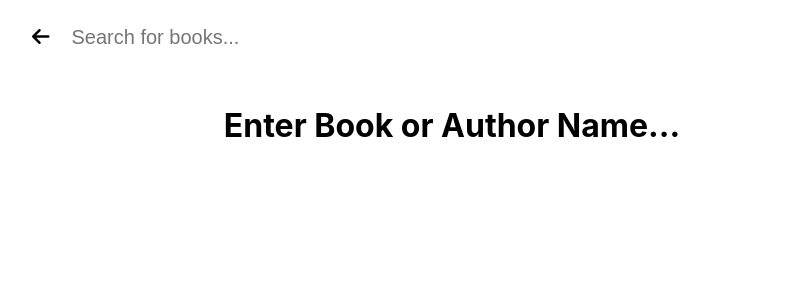
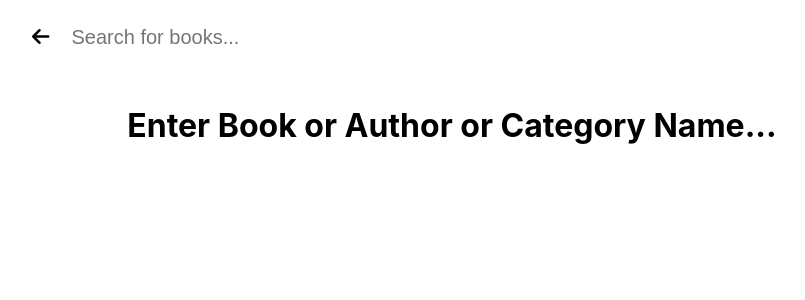
Before and after one commit to sweta1308/book-shelf, a React (Create React App) app: page /search in a window 1280 px wide. Shown: the top 300 px of the page, without its empty margins (188-993 px from the left). Built offline with nearby package versions, Linux system fonts and the light colour scheme; the HTML template or start-up script is replaced by a standard one.

Commit message:
feat: change header

```diff
--- a/src/pages/Search.jsx
+++ b/src/pages/Search.jsx
@@ -11,7 +11,7 @@ export const Search = () => {
           <div key={book.id}>
             <BookCard bookObj={book} />
           </div>
-        )) : <h1>Enter Book or Author Name...</h1>}
+        )) : <h1>Enter Book or Author or Category Name...</h1>}
       </div>
     </>
   );
```
